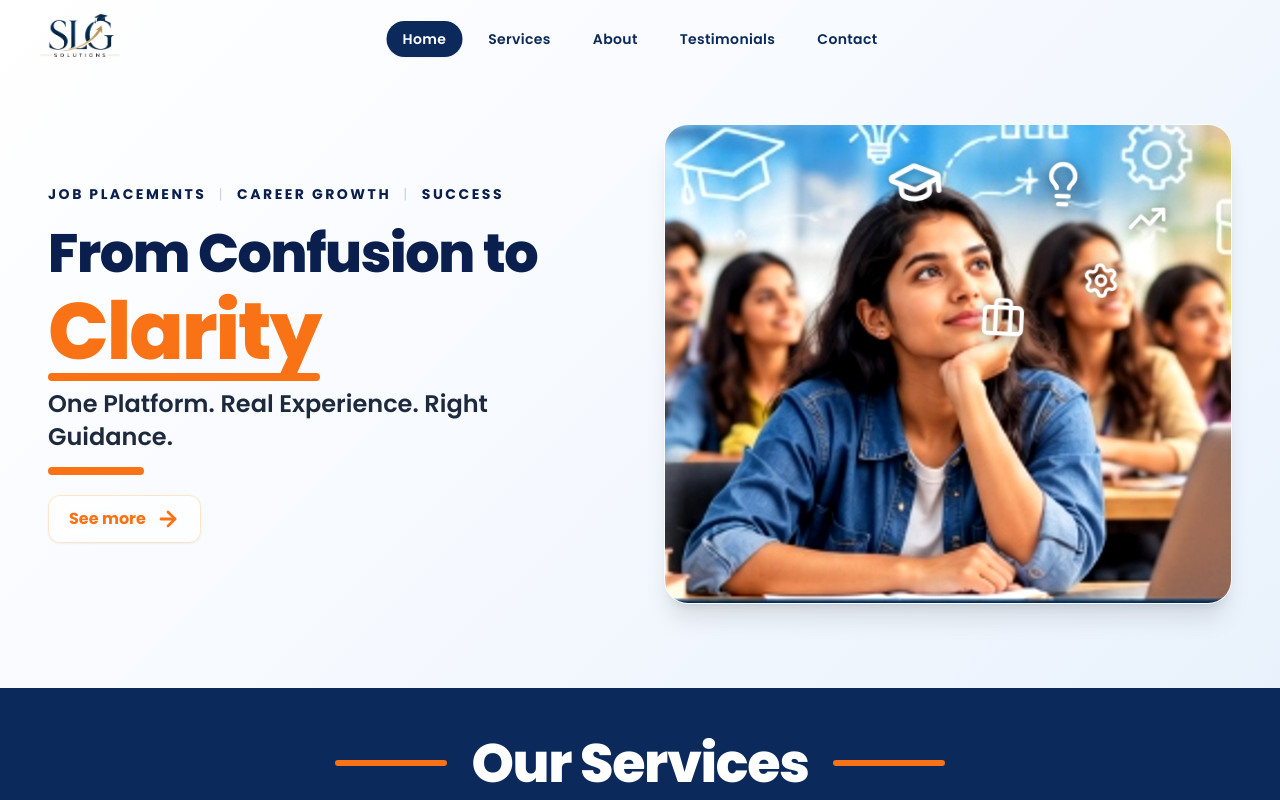
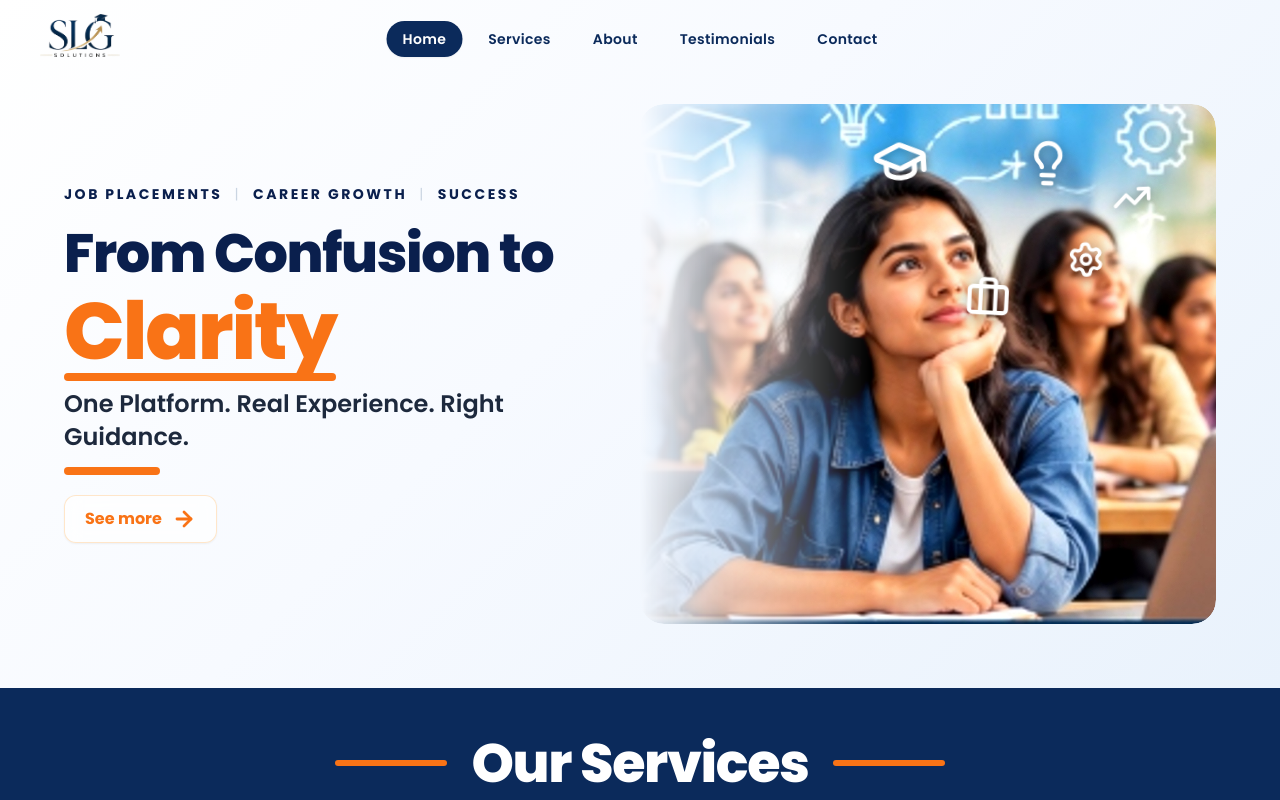
Before and after one commit to rashmi-ranjan-sahoo-dev/slg, a React (Vite) app: page / in a window 1280 px wide. Shown: the top 800 px of the page. Built offline with nearby package versions, Linux system fonts and the light colour scheme; the HTML template or start-up script is replaced by a standard one.

Commit message:
style(hero): add padding-right to hero image matching left padding

```diff
--- a/src/components/Hero.jsx
+++ b/src/components/Hero.jsx
@@ -157,11 +157,11 @@ export default function Hero({ isLoaded }) {
         background: 'linear-gradient(135deg, #ffffff 0%, #f7faff 45%, #e9f2fc 100%)',
       }}
     >
-      {/* Container with responsive paddingx matching ShareStory and all other sections */}
-      <div className="w-full max-w-[1400px] mx-auto px-4 sm:px-8 lg:px-12">
-        <div className="grid grid-cols-1 lg:grid-cols-12 gap-8 lg:gap-10 xl:gap-12 items-center">
-          {/* Left Column: Typography */}
-          <div className="lg:col-span-6 z-10 text-left">
+      {/* Full bleed grid on desktop */}
+      <div className="w-full">
+        <div className="grid grid-cols-1 lg:grid-cols-12 gap-8 lg:gap-0 items-center">
+          {/* Left Column: Typography with responsive padding */}
+          <div className="lg:col-span-6 z-10 text-left px-5 sm:px-8 lg:pl-10 lg:pr-6 xl:pl-16 xl:pr-8 2xl:pl-24">
             {/* 3 Verticals on top of "From Confusion to Clarity" */}
             <div ref={verticalsRef} className="w-full mb-3 sm:mb-5 select-none">
               {/* Desktop: clean static line with responsive spacing and font */}
@@ -267,18 +267,18 @@ export default function Hero({ isLoaded }) {
             </button>
           </div>
 
-          {/* Right Column: Hero Classroom Image */}
-          <div className="lg:col-span-6 relative w-full h-full flex items-center justify-center lg:justify-end">
+          {/* Right Column: Hero Classroom Image with padding right matching left padding */}
+          <div className="lg:col-span-6 relative w-full h-full flex items-center justify-end px-5 sm:px-8 lg:pl-0 lg:pr-10 xl:pr-16 2xl:pr-24">
             <div
               ref={imageContainerRef}
-              className="relative w-full h-full min-h-[280px] sm:min-h-[360px] lg:min-h-[420px] xl:min-h-[480px] 2xl:min-h-[540px] overflow-hidden rounded-2xl sm:rounded-3xl shadow-xl border border-white/60 bg-slate-100"
+              className="relative w-full h-full min-h-[300px] sm:min-h-[380px] lg:min-h-[440px] xl:min-h-[520px] 2xl:min-h-[600px] overflow-hidden hero-image-mask rounded-2xl sm:rounded-3xl"
             >
               <img
                 src={heroStudentsImg}
                 alt="Students in classroom listening and learning"
                 width="754"
                 height="566"
-                className="w-full h-full object-cover"
+                className="w-full h-full object-cover rounded-2xl sm:rounded-3xl"
                 loading="eager"
                 fetchPriority="high"
               />
```
